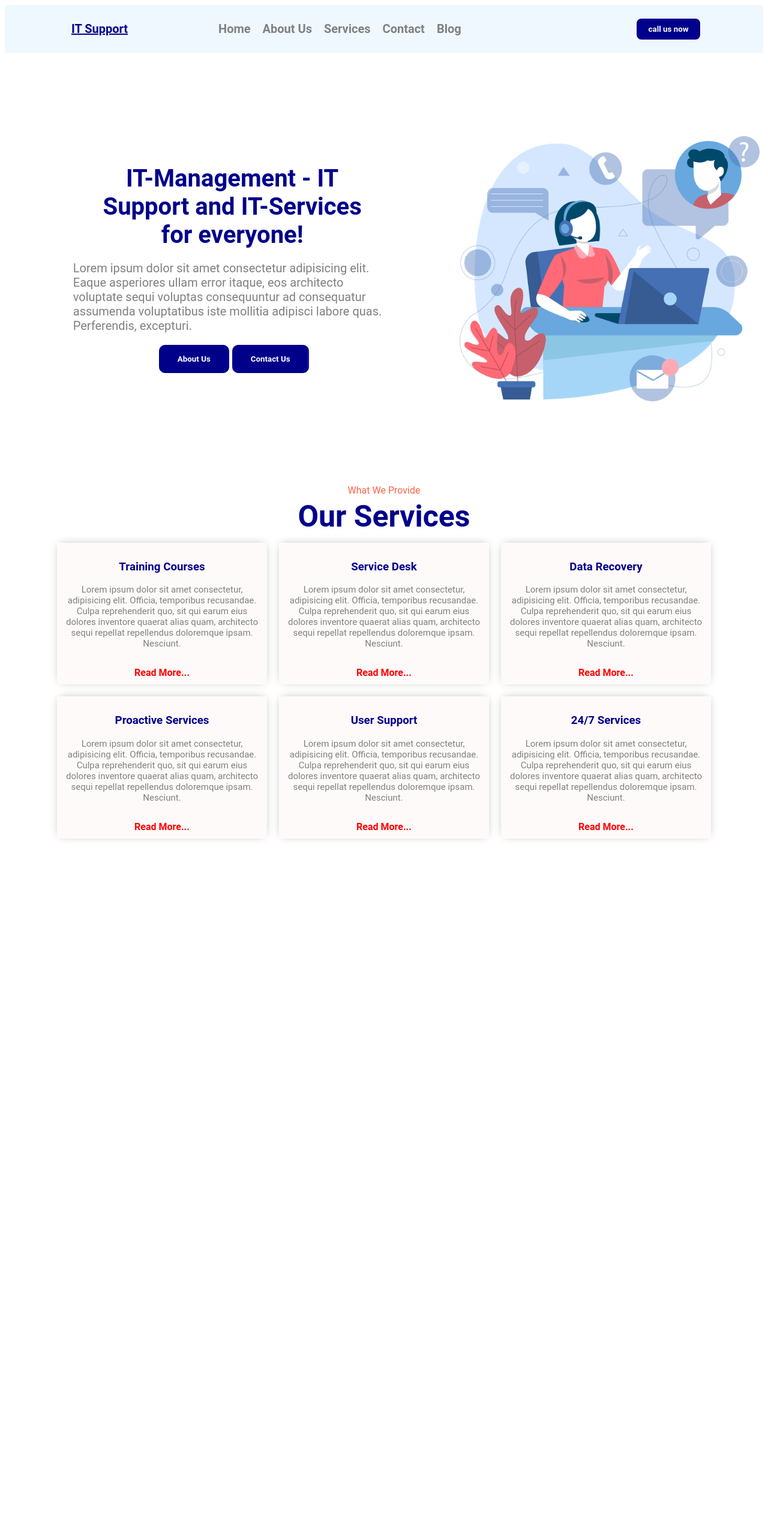
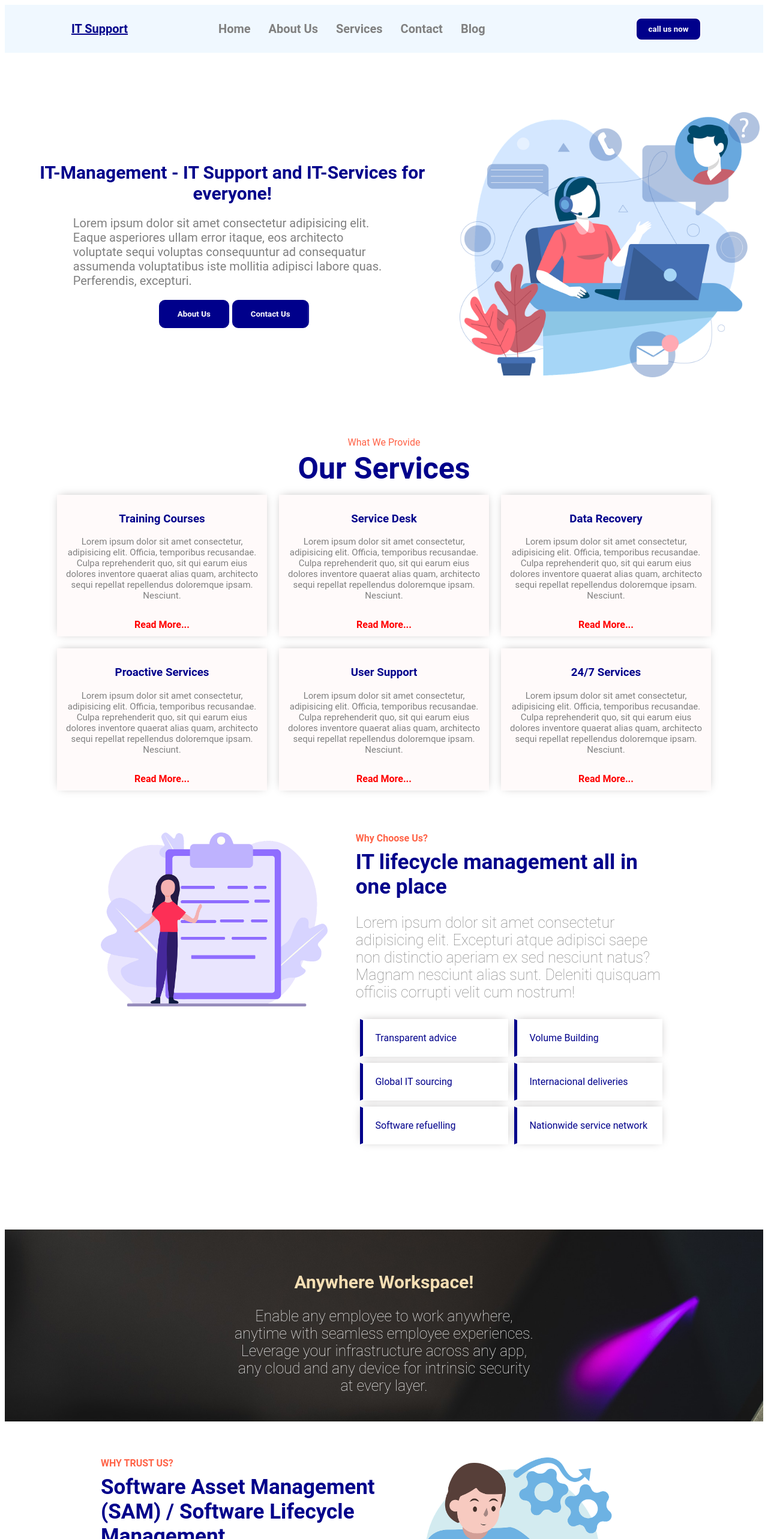
Before and after one commit to shota876/Styled_components_react, a React (Vite) app: page / in a window 1280 px wide. Shown: the top 2566 px of the page at 60% size. Before the commit the page ends 1408 px from the top, so only its background shows below. Built offline with nearby package versions, Linux system fonts and the light colour scheme.

Commit message:
project finished responsive design done.

```diff
--- a/src/App.jsx
+++ b/src/App.jsx
@@ -4,6 +4,13 @@ import {createGlobalStyle} from "styled-components"
 import Hero from "./components/Hero/Hero.jsx"
 import Infoboxes from "./components/infoboxes/Infoboxes.jsx"
 import { ThemeProvider } from "styled-components"
+import InfoSectionOne from "./components/InfoSectionOne/InfoSectionOne.jsx"
+import InfoSectionTwo from "./components/InfoSectionTwo/InfoSectionTwo.jsx"
+import InfoSectionThree from "./components/infoSectionThree/InfoSectionThree.jsx"
+import Teams from "./components/team/Teams.jsx"
+import InfoSectionFour from "./components/infoSectionFour/InfoSectionFour.jsx"
+import Blogs from "./components/blogs/Blogs.jsx"
+import Footer from "./components/footer/Footer.jsx"
 
 const GlobalStyles = createGlobalStyle`
   body{
@@ -57,6 +64,13 @@ function App() {
         <Navbar />
         <Hero />
         <Infoboxes />
+        <InfoSectionOne />
+        <InfoSectionTwo />
+        <InfoSectionThree />
+        <InfoSectionFour />
+        <Teams />
+        <Blogs />
+        <Footer />
       </Container>
     </ThemeProvider>
   )
--- a/src/components/Hero/Hero.jsx
+++ b/src/components/Hero/Hero.jsx
@@ -5,6 +5,16 @@ import heroImage from "../../images/hero.png";
 const Container = styled.div`
   display: flex;
   height: 90%;
+
+  @media only screen and (max-width: 600px) {
+    height: 60%;
+  }
+  @media only screen and (min-width: 600px) {
+    height: 50%;
+  }
+  @media only screen and (min-width: 992px) {
+    height: 80%;
+  }
 `;
 const Left = styled.div`
   width: 60%;
@@ -13,6 +23,16 @@ const Left = styled.div`
   flex-direction: column;
   justify-content: center;
   align-items: center;
+
+  @media only screen and (min-width: 600px) {
+    width: 50%;
+  }
+  @media only screen and (max-width: 600px) {
+    width: 100%;
+  }
+  @media only screen and (min-width: 992px) {
+    width: 60%;
+  }
 `;
 const Title = styled.div`
   width: 60%;
@@ -20,11 +40,40 @@ const Title = styled.div`
   font-weight: bold;
   color: ${(props) => props.theme.colors.primary};
   text-align: center;
+
+  //for Mobiles
+  @media only screen and (max-width: 600px) {
+    width: 100%;
+    font-size: 30px;
+  }
+  //for Tablets and Medium Screens
+  @media only screen and (min-width: 600px) {
+    width: 85%;
+    font-size: 30px;
+  }
+  //for laptops and desktops
+  @media only screen and (min-width: 992px) {
+    width: 85%;
+  }
 `;
 const Description = styled.p`
   font-size: 20px;
   color: ${(props) => props.theme.colors.textDark};
   width: 70%;
+
+  //for Mobiles
+  @media only screen and (max-width: 600px) {
+    width: 80%;
+    text-align: center;
+  }
+  //for Tablets and Medium Screens
+  @media only screen and (min-width: 600px) {
+    width: 70%;
+  }
+  //for laptops and desktops
+  @media only screen and (min-width: 992px) {
+    width: 70%;
+  }
 `;
 
 const Right = styled.div`
@@ -32,10 +81,21 @@ const Right = styled.div`
   background-color: ${(props) => props.theme.colors.bgDefault};
   display: flex;
   align-items: center;
+
+  @media only screen and (max-width: 600px) {
+    display: none;
+  }
 `;
 
 const Image = styled.img`
   width: 500px;
+
+  @media only screen and (min-width: 600px) {
+    width: 400px;
+  }
+  @media only screen and (min-width: 992px) {
+    width: 500px;
+  }
 `
 const ButtonsContainer = styled.div`
   display: flex;
@@ -49,17 +109,34 @@ const Button = styled.button`
   cursor: pointer;
   border: 1px solid darkblue;
   border-radius: 10px;
-  background: linear-gradient( to right, ${(props) => props.theme.colors.bgLight} 50%, ${(props) => props.theme.colors.primary} 50%);
+  background: linear-gradient(
+    to right,
+    ${(props) => props.theme.colors.bgLight} 50%,
+    ${(props) => props.theme.colors.primary} 50%
+  );
   background-size: 200% 100%;
   background-position: right bottom;
   transition: all 0.5s ease-out;
-  &:hover{
+  &:hover {
     color: ${(props) => props.theme.colors.primary};
     border: 2px solid blue;
     background-position: left bottom;
     cursor: pointer;
   }
-`
+
+  //for Mobiles
+  @media only screen and (max-width: 600px) {
+    padding: 10px 25px;
+  }
+  //for Tablets and Medium Screens
+  @media only screen and (min-width: 600px) {
+    padding: 10px 30px;
+  }
+  //for laptops and desktops
+  @media only screen and (min-width: 992px) {
+    padding: 15px 30px;
+  }
+`;
 
 
 function Hero() {
--- a/src/components/InfoSectionTwo/InfoSectionTwo.jsx
+++ b/src/components/InfoSectionTwo/InfoSectionTwo.jsx
@@ -8,13 +8,28 @@ export const Container = styled.div`
   justify-content: center;
   align-items: center;
   flex-wrap: wrap;
-   height: ${({Height}) => Height};
-   background-image: url(${({sectionImage}) => sectionImage});
+  height: ${({ Height }) => Height};
+  background-image: url(${({ sectionImage }) => sectionImage});
   background-size: cover;
   background-repeat: no-repeat;
   margin-top: 10%;
   background-attachment: fixed;
-`
+
+  //for Mobiles
+  @media only screen and (max-width: 600px) {
+    background-size: 100% 100%;
+    height: 40%;
+  }
+  //for Tablets and Medium Screens
+  @media only screen and (min-width: 600px) {
+    background-size: 100% 100%;
+    height: 40%;
+  }
+  //for laptops and desktops
+  @media only screen and (min-width: 992px) {
+    background-size: cover;
+  }
+`;
 
 export const TextWrapper = styled.div`
   display: flex;
@@ -37,7 +52,24 @@ const Description = styled.p`
   width: 40%;
   font-weight: lighter;
   font-size: 25px;
-`
+  margin: 0;
+
+  //for Mobiles
+  @media only screen and (max-width: 600px) {
+    width: 90%;
+    font-size: 20px;
+    text-align: center;
+  }
+  //for Tablets and Medium Screens
+  @media only screen and (min-width: 600px) {
+    width: 80%;
+    text-align: center;
+  }
+  //for laptops and desktops
+  @media only screen and (min-width: 992px) {
+    width: 40%;
+  }
+`;
 
 
 
--- a/src/components/navbar/Navbar.jsx
+++ b/src/components/navbar/Navbar.jsx
@@ -8,7 +8,24 @@ const Container = styled.div`
   display: flex;
   justify-content: space-between;
   align-items: center;
+
+  //for Mobiles
+  @media only screen and (max-width: 600px) {
+    width: 100%;
+    height: 8%;
+  }
+  //for Tablets and Medium Screens
+  @media only screen and (min-width: 600px) {
+    width: 100%;
+    height: 5%;
+  }
+  //for laptops and desktops
+  @media only screen and (min-width: 992px) {
+    width: 100%;
+    height: 10%;
+  }
 `;
+
 const Logo = styled.h1`
   font-size: 20px;
   text-decoration: underline;
@@ -30,6 +47,15 @@ const MenuItem = styled.li`
   &:hover {
     color: ${(props) => props.theme.colors.primary};
   }
+
+  @media only screen and (min-width: 600px) {
+    font-size: 15px;
+    margin-right: 15px;
+  }
+  @media only screen and (min-width: 992px) {
+    margin-right: 30px;
+    font-size: 20px;
+  }
 `;
 
 const Button = styled.button`
@@ -45,6 +71,13 @@ const Button = styled.button`
     color: ${(props) => props.theme.colors.primary};
     border: 2px solid darkblue;
   }
+
+  @media only screen and (min-width: 600px) {
+    padding: 8px 15px;
+  }
+  @media only screen and (min-width: 992px) {
+    padding: 10px 20px;
+  }
 `
 
 const Left = styled.div`
@@ -56,6 +89,19 @@ const Left = styled.div`
 const Center = styled.div`
   display: flex;
   flex: 2;
+
+  //for Mobiles
+  @media only screen and (max-width: 600px) {
+    display: none;
+  }
+  //for Tablets and Medium Screens
+  @media only screen and (min-width: 600px) {
+    display: flex;
+  }
+  //for laptops and desktops
+  @media only screen and (min-width: 992px) {
+    display: flex;
+  }
 `;
 const Right = styled.div`
   flex: 1;
--- a/src/components/styles/styled.Section.jsx
+++ b/src/components/styles/styled.Section.jsx
@@ -1,41 +1,131 @@
-import styled from 'styled-components'
+import styled from "styled-components";
 
 export const Container = styled.div`
   padding: 10px 20px;
   margin-top: 4%;
-`
+`;
 
 export const Wrapper = styled.div`
   display: flex;
   justify-content: center;
   flex-direction: row-reverse;
   margin: 0px 140px 0px 140px;
-`
+
+  //for Mobiles
+  @media only screen and (max-width: 600px) {
+    margin: 0px;
+  }
+  //for Tablets and Medium Screens
+  @media only screen and (min-width: 600px) {
+    margin: 0px;
+  }
+  //for laptops and desktops
+  @media only screen and (min-width: 992px) {
+    margin: 0px 140px 0px 140px;
+  }
+`;
+
 export const Header = styled.div`
   font-weight: bold;
   font-size: 30px;
   color: ${(props) => props.theme.colors.primary};
-`
+
+  //for Mobiles
+  @media only screen and (max-width: 600px) {
+    text-align: center;
+    font-size: 25px;
+  }
+  //for Tablets and Medium Screens
+  @media only screen and (min-width: 600px) {
+    font-size: 20px;
+    text-align: center;
+  }
+  //for laptops and desktops
+  @media only screen and (min-width: 992px) {
+    font-size: 35px;
+    text-align: left;
+  }
+`;
 export const Title = styled.div`
   color: ${(props) => props.theme.colors.secondary};
   font-weight: bold;
   margin-bottom: 10px;
-`
+
+  //for Mobiles
+  @media only screen and (max-width: 600px) {
+    text-align: center;
+    font-size: 20px;
+  }
+  //for Tablets and Medium Screens
+  @media only screen and (min-width: 600px) {
+    text-align: center;
+  }
+  //for laptops and desktops
+  @media only screen and (min-width: 992px) {
+    text-align: left;
+  }
+`;
 
 export const Description = styled.p`
   color: ${(props) => props.theme.colors.textDark};
-`
+
+  //for Mobiles
+  @media only screen and (max-width: 600px) {
+    font-weight: bold;
+    text-align: center;
+  }
+  //for Tablets and Medium Screens
+  @media only screen and (min-width: 600px) {
+    font-weight: bold;
+    padding-right: 5%;
+    text-align: center;
+  }
+  //for laptops and desktops
+  @media only screen and (min-width: 992px) {
+    font-size: 25px;
+    font-weight: lighter;
+    padding-right: 0%;
+    text-align: left;
+  }
+`;
 export const Left = styled.div`
   width: 60%;
-`
+
+  //for Mobiles
+  @media only screen and (max-width: 600px) {
+    width: 100%;
+  }
+  //for Tablets and Medium Screens
+  @media only screen and (min-width: 600px) {
+    width: 55%;
+  }
+  //for laptops and desktops
+  @media only screen and (min-width: 992px) {
+    width: 55%;
+  }
+`;
 
 export const Right = styled.div`
   width: 40%;
-`
+
+  //for Mobiles
+  @media only screen and (max-width: 600px) {
+    display: none;
+  }
+  //for Tablets and Medium Screens
+  @media only screen and (min-width: 600px) {
+    width: 50%;
+    margin: 0% 5% 0% 0%;
+  }
+  //for laptops and desktops
+  @media only screen and (min-width: 992px) {
+    width: 40%;
+  }
+`;
 
 export const Image = styled.img`
   width: 100%;
-`
+`;
 
 export const List = styled.div`
   list-style: none;
@@ -44,7 +134,7 @@ export const List = styled.div`
   align-items: center;
   justify-content: center;
   flex-wrap: wrap;
-`
+`;
 
 export const ListItem = styled.li`
   color: ${(props) => props.theme.colors.primary};
@@ -56,4 +146,19 @@ export const ListItem = styled.li`
   border-left: 5px solid ${(props) => props.theme.colors.primary};
   -webkit-box-shadow: 0px -1px 15px -5px #dad0d0;
   box-shadow: 0px -1px 15px -5px #a8a4a4;
-`
+
+  //for Mobiles
+  @media only screen and (max-width: 600px) {
+    margin: 2px;
+    padding: 10px 10px;
+  }
+  //for Tablets and Medium Screens
+  @media only screen and (min-width: 600px) {
+    margin: 5px;
+    padding: 10px 10px;
+  }
+  //for laptops and desktops
+  @media only screen and (min-width: 992px) {
+    padding: 20px 20px;
+  }
+`;
```
Lines whose indentation alone changed are shown as unchanged.
